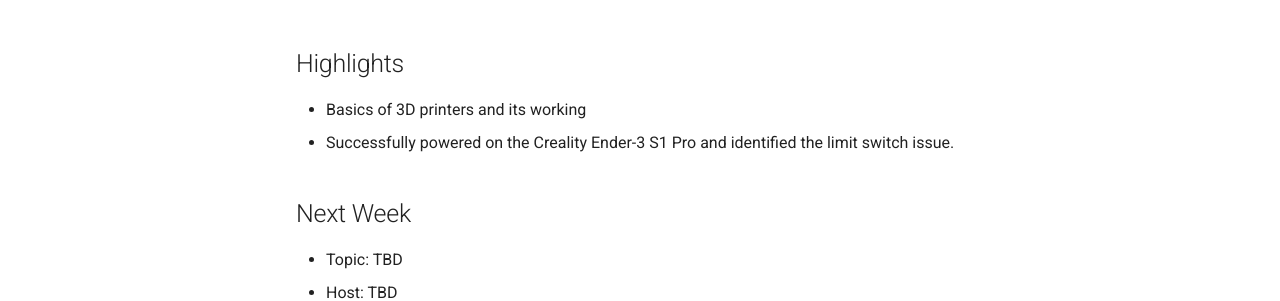
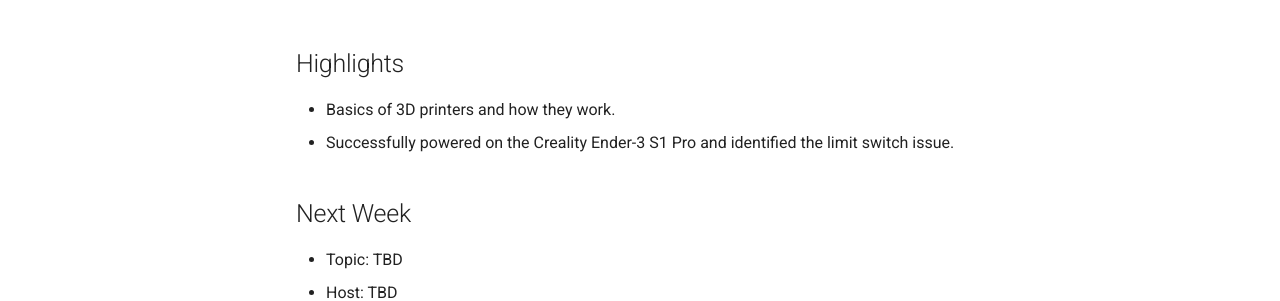
Before and after one commit to tinkerhub/makerthursday, an MkDocs documentation site: the page built from docs/blog/posts/2026-04-02-maker-thursday-0x08.md, in a window 1280 px wide and 900 px high, scrolled down 974 px. Shown: the part 526-827 px from the top of the window. Built offline with MkDocs 1.6.1 and Material for MkDocs 9.7.7, drawn with Linux system fonts in a browser that asks for light colours.

Commit message:
docs: update image alt texts and highlights for maker thursday 0x08

```diff
--- a/docs/blog/posts/2026-04-02-maker-thursday-0x08.md
+++ b/docs/blog/posts/2026-04-02-maker-thursday-0x08.md
@@ -23,11 +23,11 @@
 ## Photos
 
 ### Activity photo
-![Activity photo](../assets/images/2026-04-02-maker-thursday-0x08/08_maker_thursday_photo.jpeg)
-![Activity photo](../assets/images/2026-04-02-maker-thursday-0x08/08_maker_thursday_activity.jpeg)
+![Maker Thursday group photo](../assets/images/2026-04-02-maker-thursday-0x08/08_maker_thursday_photo.jpeg)
+![Ender-3 S1 Pro CNC plotter activity](../assets/images/2026-04-02-maker-thursday-0x08/08_maker_thursday_activity.jpeg)
 
 ## Highlights
-- Basics of 3D printers and its working
+- Basics of 3D printers and how they work.
 - Successfully powered on the Creality Ender-3 S1 Pro and identified the limit switch issue.
 
 ## Next Week
```
